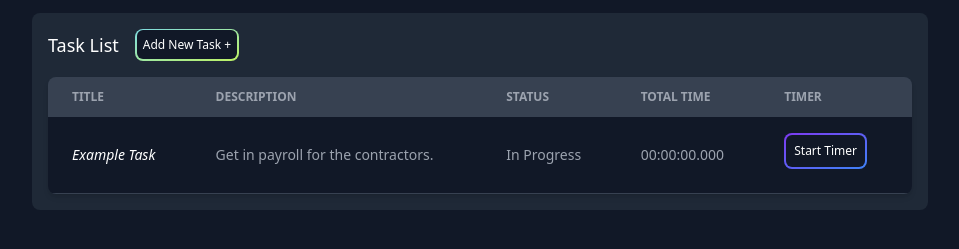
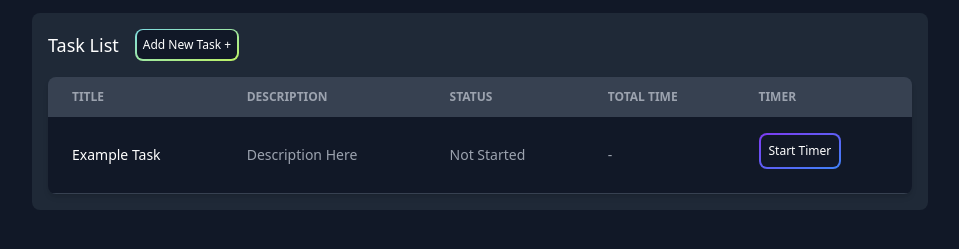
Before and after one commit to jeffjg/Time-Tracking-App, a website: page src/index.html in a window 1280 px wide. Shown: the part 139-388 px from the top of the page, without its empty margins (160-1119 px from the left). Drawn offline with nearby package versions, Linux system fonts and the light colour scheme.

Commit message:
refactor: Cleans up default example task row

```diff
--- a/src/index.html
+++ b/src/index.html
@@ -105,16 +105,16 @@
 
           <tr class="odd:bg-white odd:dark:bg-gray-900 even:bg-gray-50 even:dark:bg-gray-800 border-b dark:border-gray-700">
               <th scope="row" class="px-6 py-4 font-medium text-gray-900 whitespace-nowrap dark:text-white">
-                  <em>Example Task</em>
+                  Example Task
               </th>
               <td class="px-6 py-4">
-                  Get in payroll for the contractors.
+                  Description Here
               </td>
               <td class="px-6 py-4">
-                  In Progress
+                  Not Started
               </td>
               <td class="px-6 py-4">
-                  <div id="time-display">00:00:00.000</div>
+                  <div id="time-display">-</div>
               </td>
               <td class="px-6 py-4">
 
```
